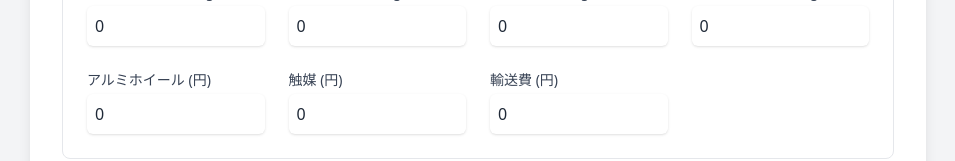
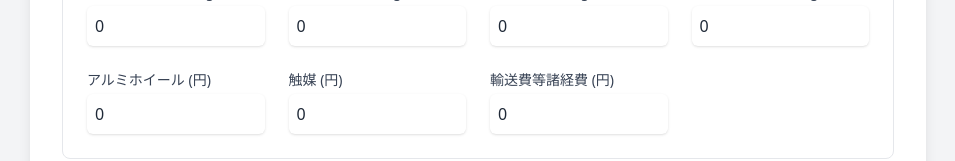
Before and after one commit to morry-k/vehicle_valuation_DB, a Next.js app in the folder frontend/: page / in a window 1280 px wide. Shown: the part 437-598 px from the top of the page, without its empty margins (162-1117 px from the left). Built offline with nearby package versions, Linux system fonts and the light colour scheme; no server answers.

Commit message:
輸送費当初経費に名称変更

```diff
--- a/frontend/app/page.tsx
+++ b/frontend/app/page.tsx
@@ -111,7 +111,7 @@ export default function Home() {
                 <input type="number" name="catalyst_price" value={params.catalyst_price} onChange={handleParamChange} className="mt-1 block w-full rounded-md border-gray-300 p-2 shadow-sm" />
               </div>
               <div>
-                <label htmlFor="transport_cost" className="block text-sm font-medium text-gray-700">輸送費 (円)</label>
+                <label htmlFor="transport_cost" className="block text-sm font-medium text-gray-700">輸送費等諸経費 (円)</label>
                 <input type="number" name="transport_cost" value={params.transport_cost} onChange={handleParamChange} className="mt-1 block w-full rounded-md border-gray-300 p-2 shadow-sm" />
               </div>
             </div>
```
